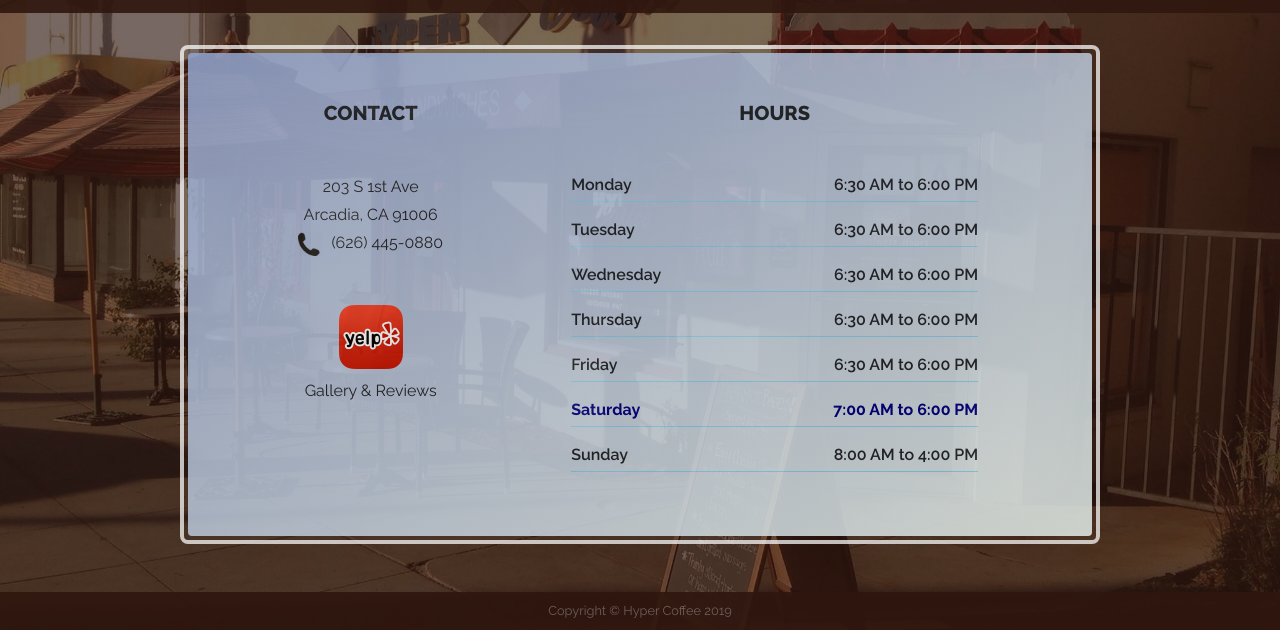
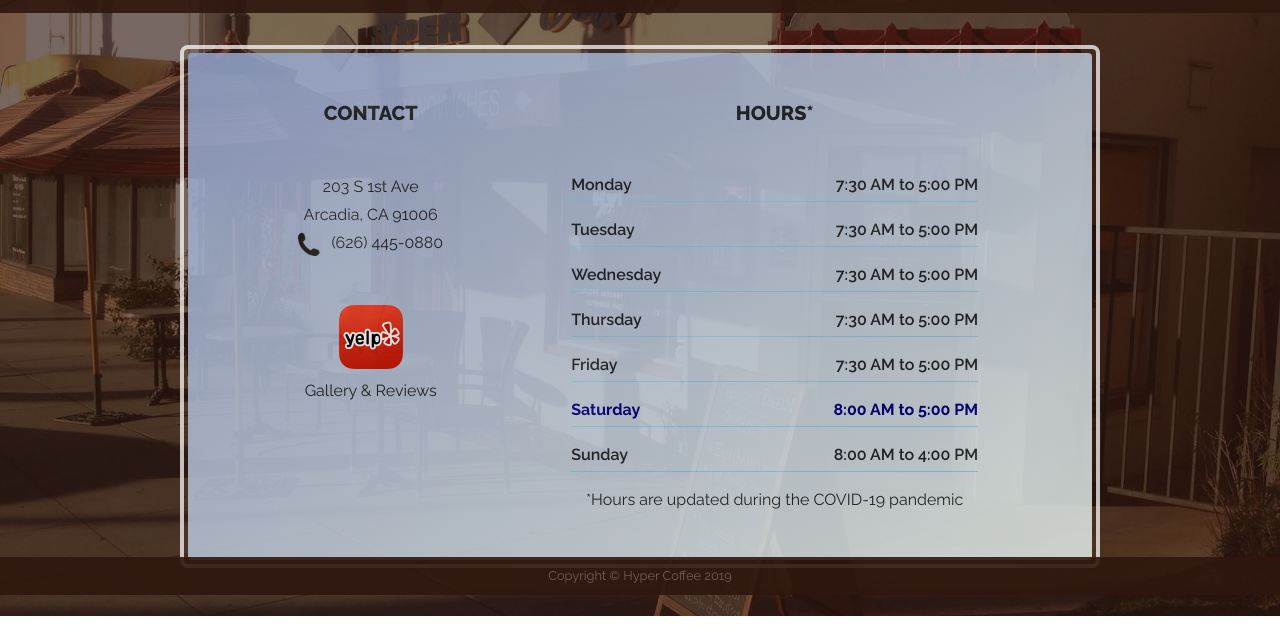
Before and after one commit to rgao/hyper_coffee, a website: page contact.html in a window 1280 px wide. Shown: the part 205-835 px from the top of the page. Drawn offline with Linux system fonts and the light colour scheme.

Commit message:
updated hours for covid-19, and fixed footer to bottom

```diff
--- a/contact.html
+++ b/contact.html
@@ -88,38 +88,39 @@
             </div>
             <div class="col-lg-8">
               <h2 class="section-heading mb-5">
-                <span class="section-heading-upper">Hours</span>
+                <span class="section-heading-upper">Hours*</span>
               </h2>
               <ul class="list-unstyled list-hours mb-1 text-left mx-auto">
                 <li class="list-unstyled-item list-hours-item d-flex">
                   Monday
-                  <span class="ml-auto">6:30 AM to 6:00 PM</span>
+                  <span class="ml-auto">7:30 AM to 5:00 PM</span>
                 </li>
                 <li class="list-unstyled-item list-hours-item d-flex">
                   Tuesday
-                  <span class="ml-auto">6:30 AM to 6:00 PM</span>
+                  <span class="ml-auto">7:30 AM to 5:00 PM</span>
                 </li>
                 <li class="list-unstyled-item list-hours-item d-flex">
                   Wednesday
-                  <span class="ml-auto">6:30 AM to 6:00 PM</span>
+                  <span class="ml-auto">7:30 AM to 5:00 PM</span>
                 </li>
                 <li class="list-unstyled-item list-hours-item d-flex">
                   Thursday
-                  <span class="ml-auto">6:30 AM to 6:00 PM</span>
+                  <span class="ml-auto">7:30 AM to 5:00 PM</span>
                 </li>
                 <li class="list-unstyled-item list-hours-item d-flex">
                   Friday
-                  <span class="ml-auto">6:30 AM to 6:00 PM</span>
+                  <span class="ml-auto">7:30 AM to 5:00 PM</span>
                 </li>
                 <li class="list-unstyled-item list-hours-item d-flex">
                   Saturday
-                  <span class="ml-auto">7:00 AM to 6:00 PM</span>
+                  <span class="ml-auto">8:00 AM to 5:00 PM</span>
                 </li>
                 <li class="list-unstyled-item list-hours-item d-flex">
                   Sunday
                   <span class="ml-auto">8:00 AM to 4:00 PM</span>
                 </li>
               </ul>
+              *Hours are updated during the COVID-19 pandemic
             </div>
           </div>
         </div>
@@ -127,7 +128,7 @@
     </div>
   </section>
 
-  <footer class="footer text-faded text-center py-2">
+  <footer class="footer fixed-bottom text-faded text-center py-2">
     <div class="container">
       <p class="m-0 small">Copyright &copy; Hyper Coffee 2019</p>
     </div>
--- a/css/business-casual.css
+++ b/css/business-casual.css
@@ -87,7 +87,8 @@ p {
 
 .section-heading .section-heading-lower {
   display: block;
-  font-size: .9rem;
+  font-weight: bold;
+  font-size: 1.1rem;
   font-weight: 400;
 }
 
@@ -152,8 +153,8 @@ p {
   border: 2px solid #e6a756;
 }
 
-.intro-desc {
-
+.special-msg {
+  font-size: 13px;
 }
 
 @media (min-width: 992px) {
```
Also changed, not shown: index.html (+5 -2 lines), menu.html (+1 -1 lines).
